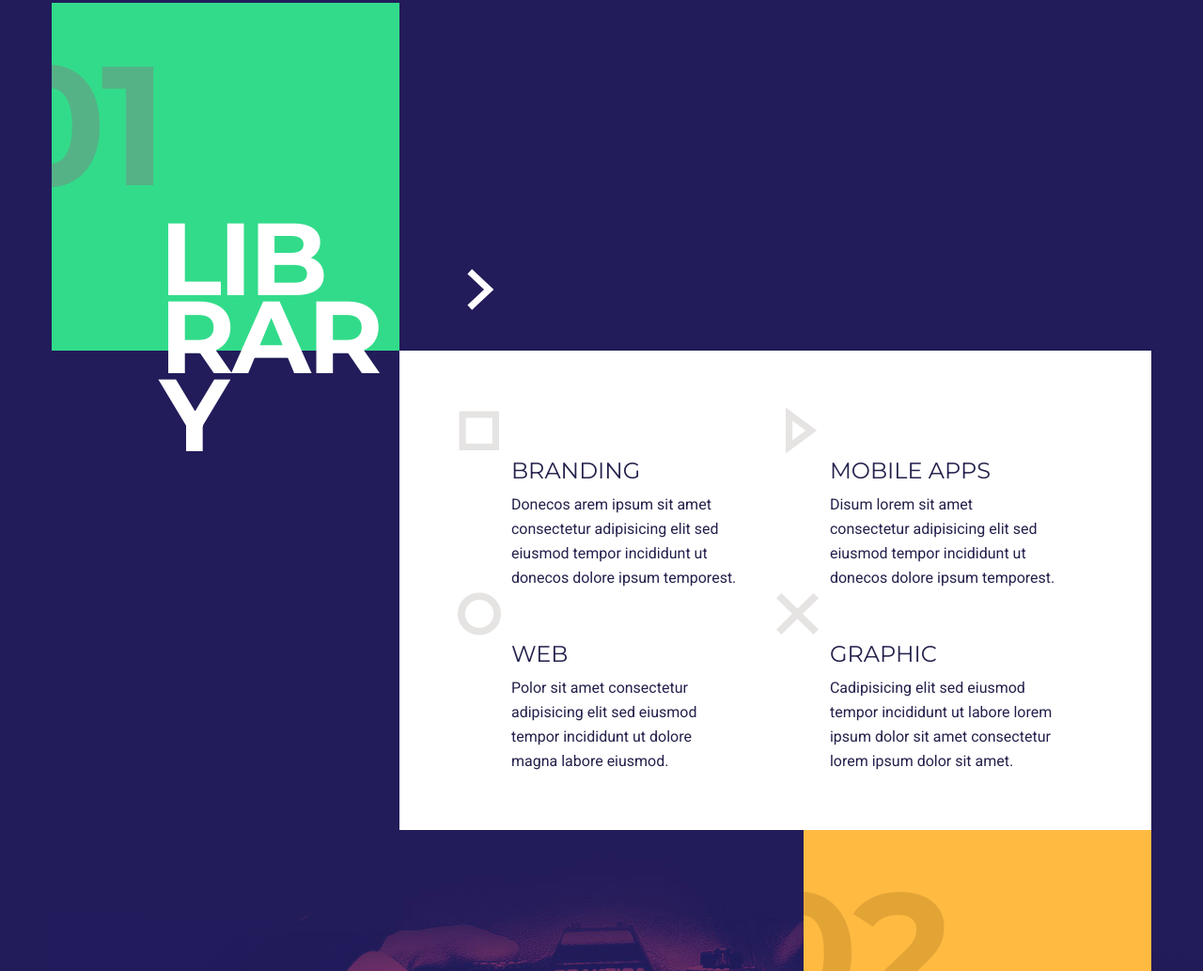
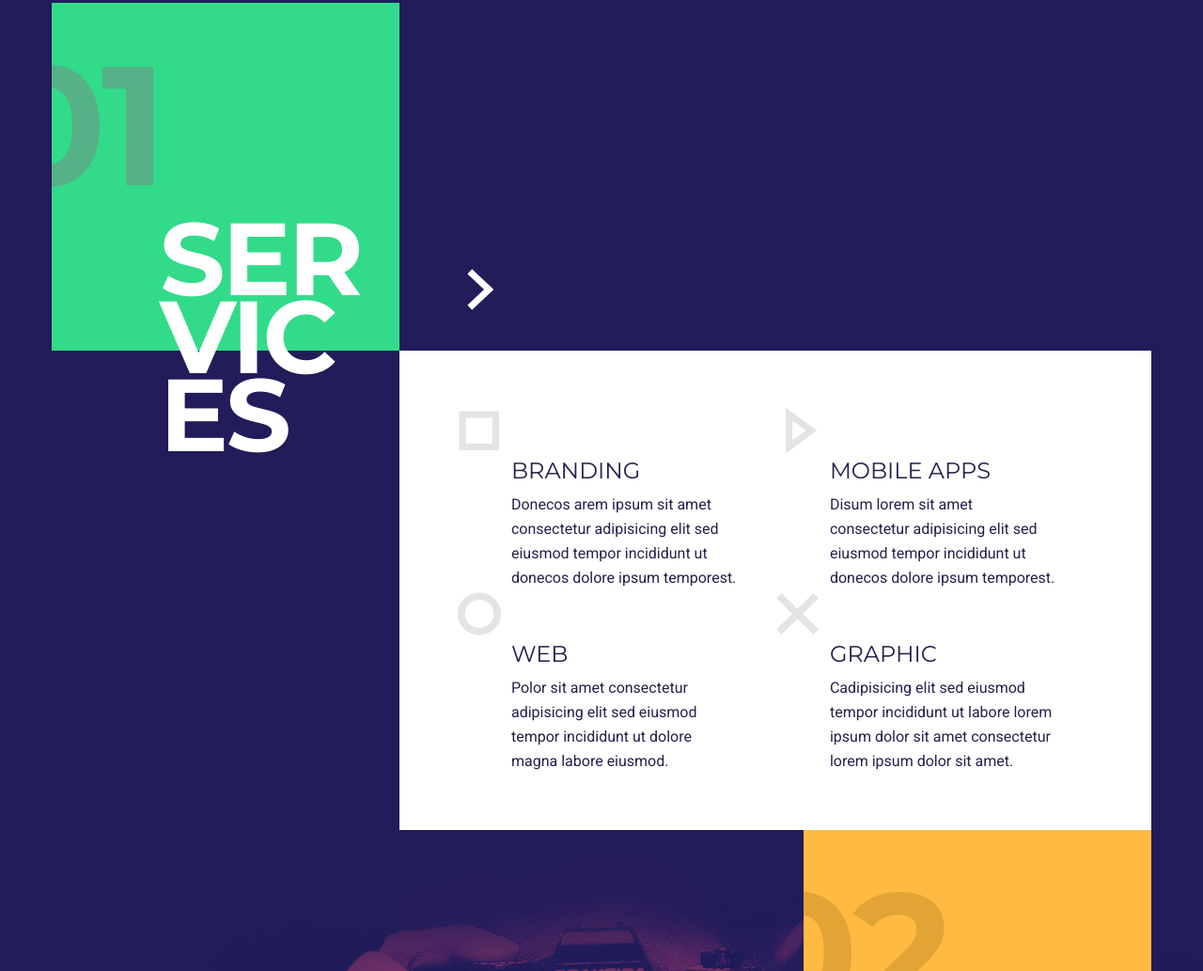
Before and after one commit to silentchallenger/cpnt201-a2-boxus, a plain HTML site: page index.html in a window 1280 px wide. Shown: the part 861-1894 px from the top of the page at 94% size. Drawn offline with Linux system fonts and the light colour scheme.

Commit message:
updated heading

```diff
--- a/index.html
+++ b/index.html
@@ -75,7 +75,7 @@
                     <div class="section-num">
                         <span>01</span>
                     </div>
-                    <h2 class="entry-title">Library</h2>
+                    <h2 class="entry-title">Services</h2>
                 </div>
                 <div class="section-content-holder right">
                     <div class="content-wrapper">
```
